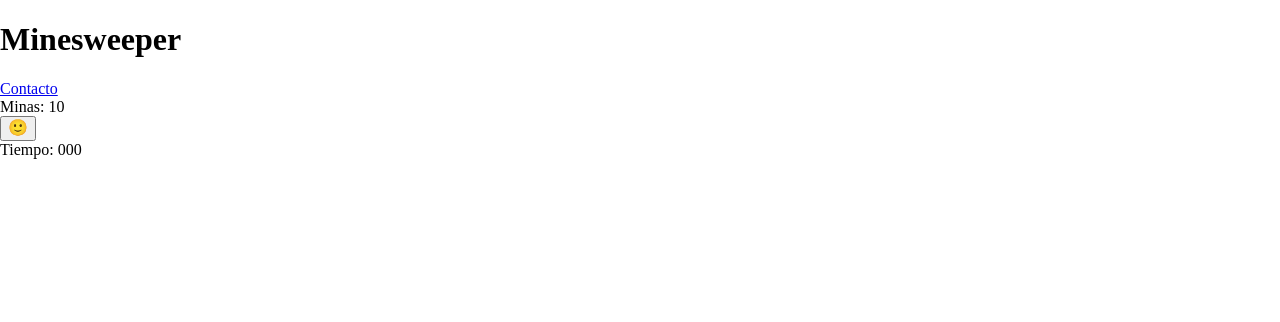
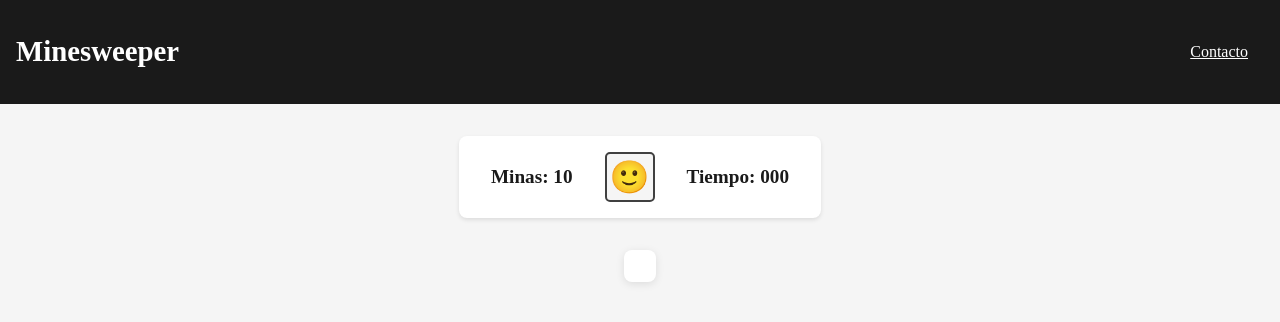
Before and after one commit to FacundoSuarezUAI/DAW2025-TP-Final, a plain HTML site: page index.html in a window 1280 px wide. Drawn offline with Linux system fonts and the light colour scheme.

Commit message:
Crear archivo styles.css con estilos iniciales y paleta de colores definida Cambiar referencia de normalize.css en contact.html

```diff
--- a/css/styles.css
+++ b/css/styles.css
@@ -0,0 +1,118 @@
+/* variables css para colores definidos (paleta de colores) */
+:root {
+    --color-primary: #1a1a1a;
+    --color-secondary: #dc2626;
+    --color-accent: #ef4444;
+    --color-success: #16a34a;
+    --color-background: #f5f5f5;
+    --color-text: #1a1a1a;
+    --color-border: #404040;
+    --color-white: #ffffff;
+    --color-dark-bg: #2a2a2a;
+}
+
+/* principal */
+body {
+    background-color: var(--color-background);
+    color: var(--color-text);
+    min-height: 100vh;
+    display: flex;
+    flex-direction: column;
+}
+
+header {
+    background-color: var(--color-primary);
+    color: white;
+    padding: 1rem;
+    display: flex;
+    justify-content: space-between;
+    align-items: center;
+}
+
+header h1 {
+    font-size: 1.8rem;
+    font-weight: bold;
+}
+
+header nav a {
+    color: white;
+    padding: 0.5rem 1rem;
+    border-radius: 4px;
+    transition: background-color 0.3s;
+}
+
+header nav a:hover {
+    background-color: rgba(255, 255, 255, 0.2);
+    text-decoration: none;
+}
+
+main {
+    flex: 1;
+    padding: 2rem;
+    display: flex;
+    flex-direction: column;
+    align-items: center;
+    gap: 2rem;
+}
+
+/* informacion del juego */
+.game-info {
+    display: flex;
+    align-items: center;
+    gap: 2rem;
+    background-color: white;
+    padding: 1rem 2rem;
+    border-radius: 8px;
+    box-shadow: 0 2px 4px rgba(0, 0, 0, 0.1);
+}
+
+.contador-minas,
+.temporizador {
+    font-size: 1.2rem;
+    font-weight: bold;
+}
+
+.btn-reiniciar {
+    font-size: 2rem;
+    width: 50px;
+    height: 50px;
+    border-radius: 10%;
+    background-color: var(--color-background);
+    border: 2px solid var(--color-border);
+    transition: all 0.3s;
+    display: flex;
+    align-items: center;
+    justify-content: center;
+    line-height: 1;
+}
+
+.btn-reiniciar:hover {
+    transform: scale(1.1);
+    background-color: var(--color-secondary);
+}
+
+/* contenedor del tablero */
+.tablero-container {
+    background-color: white;
+    padding: 1rem;
+    border-radius: 8px;
+    box-shadow: 0 2px 8px rgba(0, 0, 0, 0.1);
+}
+
+/* mediaquery para diseño responsive */
+@media (max-width: 768px) {
+    header {
+        flex-direction: column;
+        gap: 1rem;
+        text-align: center;
+    }
+
+    .game-info {
+        flex-direction: column;
+        gap: 1rem;
+    }
+
+    main {
+        padding: 1rem;
+    }
+}
```
Also changed, not shown: contacto.html (+1 -1 lines), index.html (+1 -3 lines).
